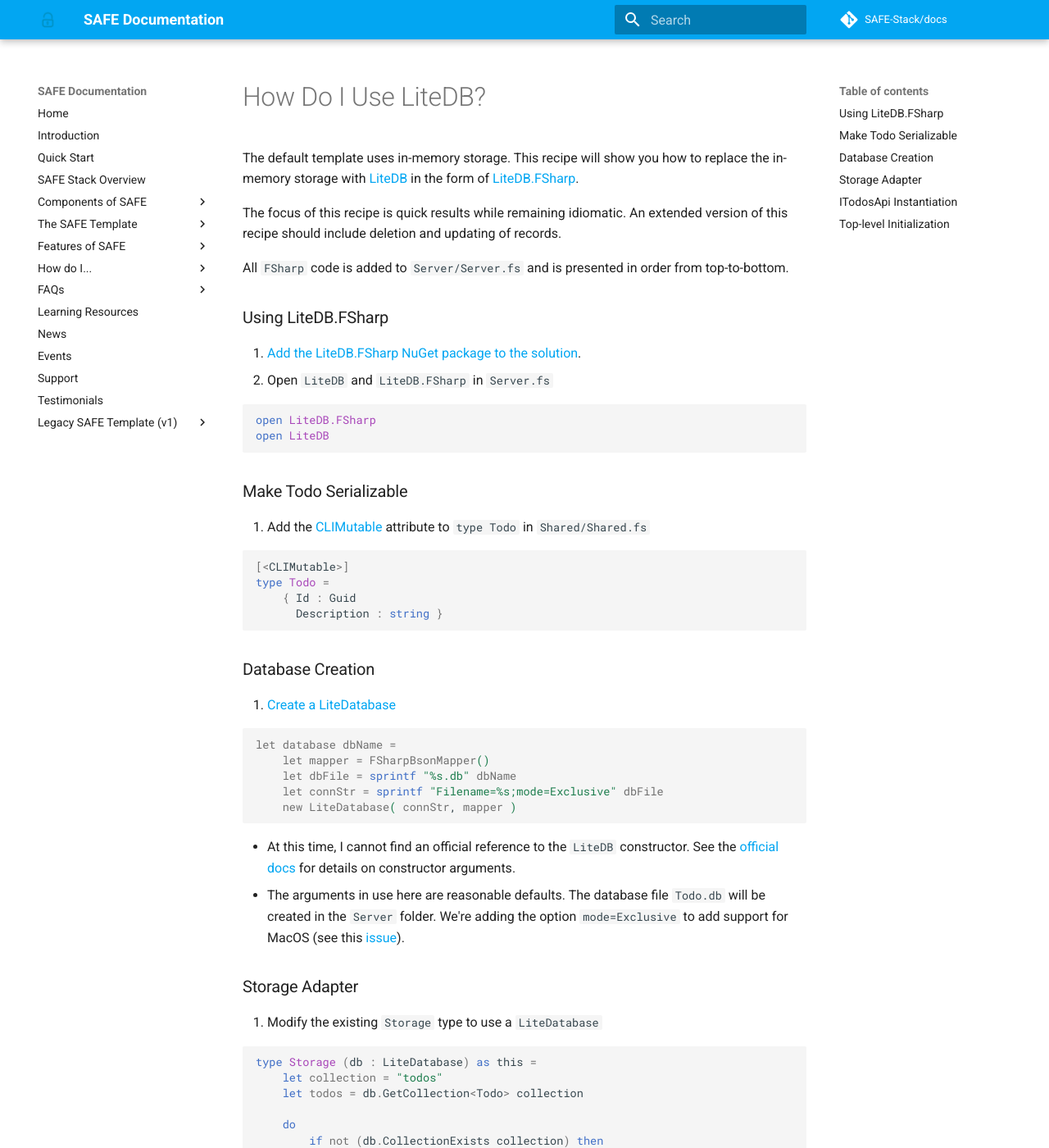
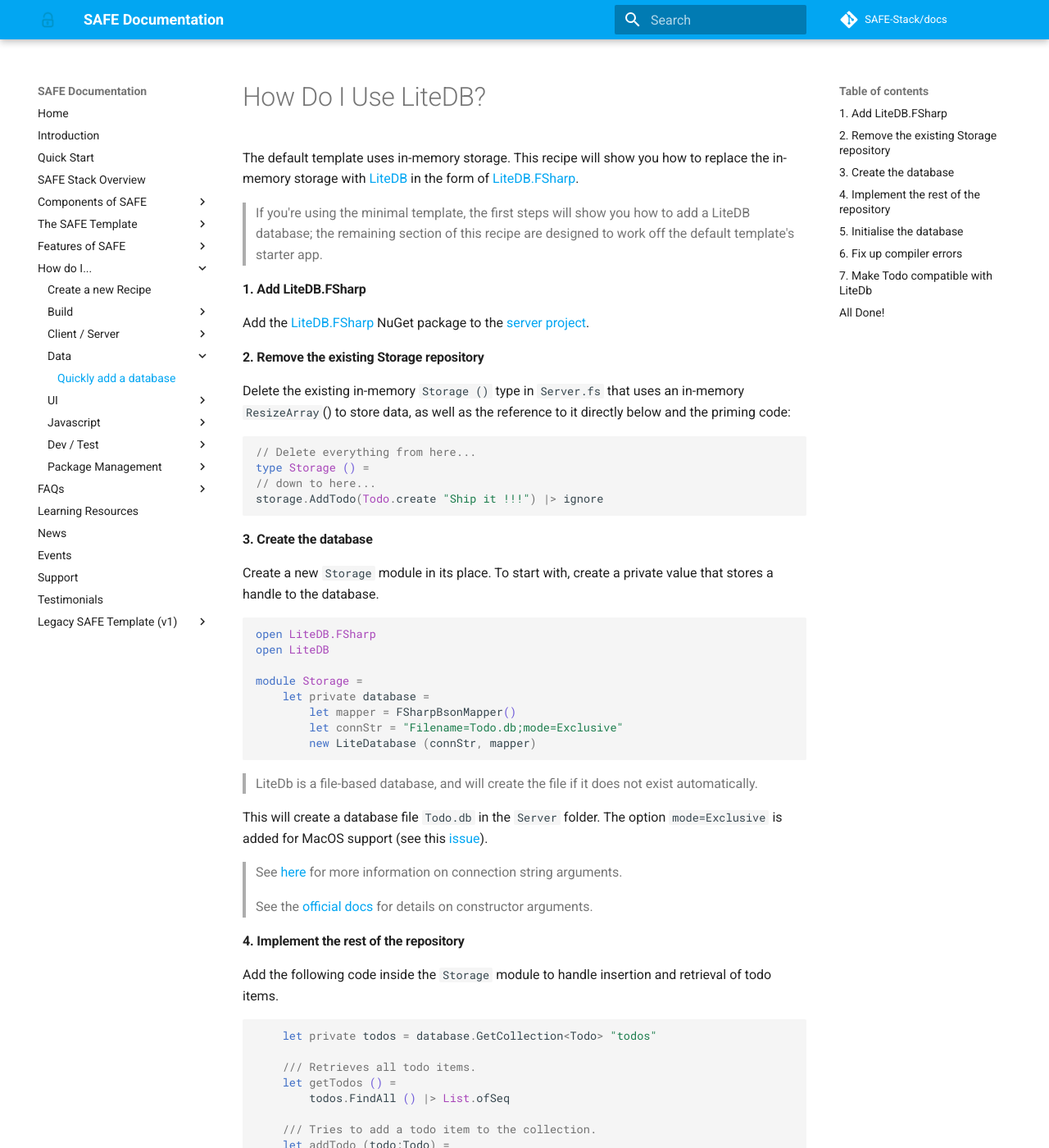
Before and after one commit to SAFE-Stack/docs, an MkDocs documentation site: the page built from docs/recipes/storage/use-litedb.md, in a window 1280 px wide and 1400 px high. Shown: the whole window at 82% size. Built offline with MkDocs 1.6.1 and Material for MkDocs 9.7.7, drawn with Linux system fonts in a browser that asks for light colours; comment, search, counter and statistics services are not loaded; some of the changed text lies outside the part shown.

Commit message:
Add to menu and streamline guide.

````diff
--- a/docs/recipes/storage/use-litedb.md
+++ b/docs/recipes/storage/use-litedb.md
@@ -1,21 +1,87 @@
 # How Do I Use LiteDB?
 The default template uses in-memory storage. This recipe will show you how to replace the in-memory storage with [LiteDB](https://github.com/mbdavid/LiteDB) in the form of [LiteDB.FSharp](https://github.com/Zaid-Ajaj/LiteDB.FSharp).
 
-The focus of this recipe is quick results while remaining idiomatic. An extended version of this recipe should include deletion and updating of records.
+> If you're using the minimal template, the first steps will show you how to add a LiteDB database; the remaining section of this recipe are designed to work off the default template's starter app.
 
-All `FSharp` code is added to `Server/Server.fs` and is presented in order from top-to-bottom.
+#### 1. Add LiteDB.FSharp
+Add the [LiteDB.FSharp](https://www.nuget.org/packages/LiteDB.FSharp/) NuGet package to the [server project](./../package-management/add-nuget-package-to-server.md).
 
-### Using LiteDB.FSharp
+#### 2. Remove the existing Storage repository
+Delete the existing in-memory `Storage ()` type in `Server.fs` that uses an in-memory `ResizeArray`() to store data, as well as the reference to it directly below and the priming code:
 
-1. [Add the LiteDB.FSharp NuGet package to the solution](./../package-management/add-nuget-package-to-server.md).
-1. Open `LiteDB` and `LiteDB.FSharp` in `Server.fs`
+```fsharp
+// Delete everything from here...
+type Storage () =
+// down to here...
+storage.AddTodo(Todo.create "Ship it !!!") |> ignore
+```
+
+#### 3. Create the database
+Create a new `Storage` module in its place. To start with, create a private value that stores a handle to the database.
+
 ```fsharp
 open LiteDB.FSharp
 open LiteDB
+
+module Storage =
+    let private database =
+        let mapper = FSharpBsonMapper()
+        let connStr = "Filename=Todo.db;mode=Exclusive"
+        new LiteDatabase (connStr, mapper)
 ```
 
-### Make Todo Serializable
-1. Add the [CLIMutable](https://github.com/MicrosoftDocs/visualfsharpdocs/blob/master/docs/conceptual/core.climutableattribute-class-%5Bfsharp%5D.md) attribute to `type Todo` in `Shared/Shared.fs`
+> LiteDb is a file-based database, and will create the file if it does not exist automatically.
+
+This will create a database file `Todo.db` in the `Server` folder. The option `mode=Exclusive` is added for MacOS support (see this [issue](https://github.com/mbdavid/LiteDB/issues/787)).
+
+> See [here](https://www.litedb.org/docs/connection-string/) for more information on connection string arguments.
+
+> See the [official docs](https://www.litedb.org/docs) for details on constructor arguments.
+
+#### 4. Implement the rest of the repository
+Add the following code inside the `Storage` module to handle insertion and retrieval of todo items.
+
+```fsharp
+    let private todos = database.GetCollection<Todo> "todos"
+
+    /// Retrieves all todo items.
+    let getTodos () =
+        todos.FindAll () |> List.ofSeq
+
+    /// Tries to add a todo item to the collection.
+    let addTodo (todo:Todo) =
+        if Todo.isValid todo.Description then
+            todos.Insert todo |> ignore
+            Ok ()
+        else
+            Error "Invalid todo"
+
+    /// Primes the todo collection with some starting data, if required.
+    let initialise () =
+        if not (database.CollectionExists todos.Name) then
+            addTodo (Todo.create "Create new SAFE project") |> ignore
+            addTodo (Todo.create "Write your app") |> ignore
+            addTodo (Todo.create "Ship it !!!") |> ignore
+```
+
+#### 5. Initialise the database
+Underneath the `Storage` module, make sure you call the `initialise` function to prime the database with default data.
+
+```fsharp
+Storage.initialise ()
+```
+
+#### 6. Fix up compiler errors
+Inside the `todosApi`, correct any references to the storage repository functions, e.g.
+
+```fsharp
+getTodos = fun () -> async { return storage.GetTodos() } // before
+getTodos = fun () -> async { return Storage.getTodos() } // after
+```
+
+#### 7. Make Todo compatible with LiteDb
+Add the [CLIMutable](https://github.com/MicrosoftDocs/visualfsharpdocs/blob/master/docs/conceptual/core.climutableattribute-class-%5Bfsharp%5D.md) attribute to the `Todo` record in `Shared.fs`
+
 ```fsharp
 [<CLIMutable>]
 type Todo =
@@ -23,68 +89,9 @@
       Description : string }
 ```
 
-### Database Creation
-1. [Create a LiteDatabase](https://www.litedb.org/docs/connection-string/)
-```
-let database dbName =
-    let mapper = FSharpBsonMapper()
-    let dbFile = sprintf "%s.db" dbName
-    let connStr = sprintf "Filename=%s;mode=Exclusive" dbFile
-    new LiteDatabase( connStr, mapper )
-```
-- At this time, I cannot find an official reference to the `LiteDB` constructor. See the [official docs](https://www.litedb.org/docs) for details on constructor arguments.
-- The arguments in use here are reasonable defaults. The database file `Todo.db` will be created in the `Server` folder. We're adding the option `mode=Exclusive` to add support for MacOS (see this [issue](https://github.com/mbdavid/LiteDB/issues/787)).
+> This is required to allow LiteDB to hydrate (read) data into F# records.
 
-### Storage Adapter
-1. Modify the existing `Storage` type to use a `LiteDatabase`
-```fsharp
-type Storage (db : LiteDatabase) as this =
-    let collection = "todos"
-    let todos = db.GetCollection<Todo> collection
-
-    do
-        if not (db.CollectionExists collection) then
-            this.AddTodo(Todo.create "Create new SAFE project") |> ignore
-            this.AddTodo(Todo.create "Write your app") |> ignore
-            this.AddTodo(Todo.create "Ship it !!!") |> ignore
-
-    member __.GetTodos () =
-        todos.FindAll() |> List.ofSeq
-
-    member __.AddTodo (todo: Todo) =
-        if Todo.isValid todo.Description then
-            todos.Insert(todo) |> ignore
-            Ok ()
-        else Error "Invalid todo"
-```
-We have:
-- Added a constructor argument to pass the database
-- Redefined `todos` to be a `LiteCollection`
-- Added initialization code into a `do` section. We only want to add the default records the first time
-we create the database.
-- Updated `GetTodos` and `AddTodo` to use the database
-
-### ITodosApi Instantiation
-1. Modify `todosApi` to use a storage argument rather than the original global:
-```fsharp
-let todosApi (storage : Storage) =
-    { getTodos = fun () -> async { return storage.GetTodos() }
-      addTodo =
-        fun todo -> async {
-            match storage.AddTodo todo with
-            | Ok () -> return todo
-            | Error e -> return failwith e
-        } }
-```
-- This is a minor piece of code tidying. After the database initialization was moved into the `Storage` type, this was the only
-reference left to the global `storage` function.
-
-### Top-level Initialization
-1. Instantiate `database`, `Storage` and `ITodosApi` during top-level instantiation
-```fsharp
-let webApp =
-    Remoting.createApi()
-    |> Remoting.withRouteBuilder Route.builder
-    |> Remoting.fromValue (database "Todo" |> Storage |> todosApi)
-    |> Remoting.buildHttpHandler
-```
+#### All Done!
+* Run the application.
+* You will see that a database has been created in the Server folder and that you are presented with the standard TODO list.
+* Add an item and restart the application; observe that your data is still there.
--- a/mkdocs.yml
+++ b/mkdocs.yml
@@ -67,6 +67,8 @@
     - Handle server errors on the client: 'recipes/client-server/server-errors-on-client.md'
     - Share code between the client and the server: 'recipes/client-server/share-code.md'
     - Use Giraffe instead of Saturn: "recipes/client-server/saturn-to-giraffe.md"
+  - Data:
+    - Quickly add a database: 'recipes/storage/use-litedb.md'
   - UI:
     - Add FontAwesome support: 'recipes/ui/add-fontawesome.md'
     - Add Stylesheet support: 'recipes/ui/add-style.md'
````
